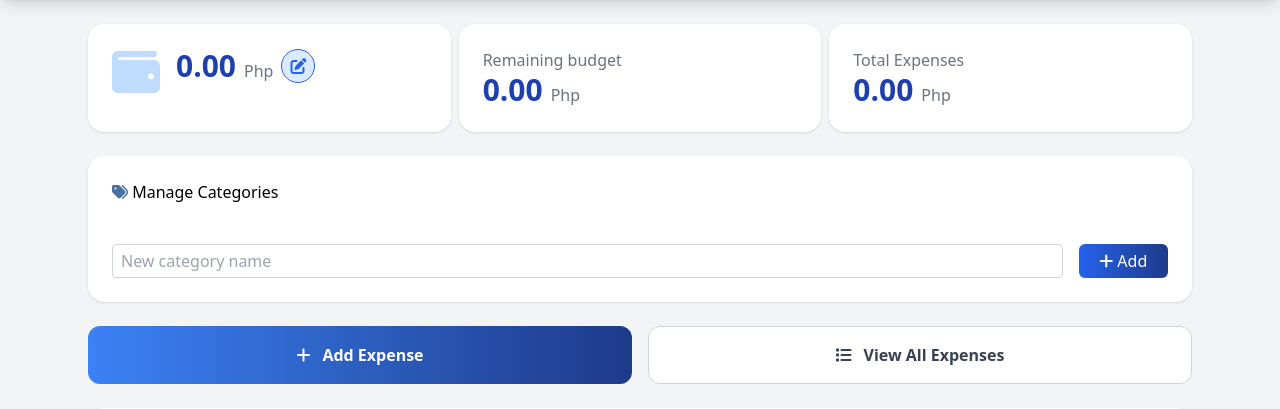
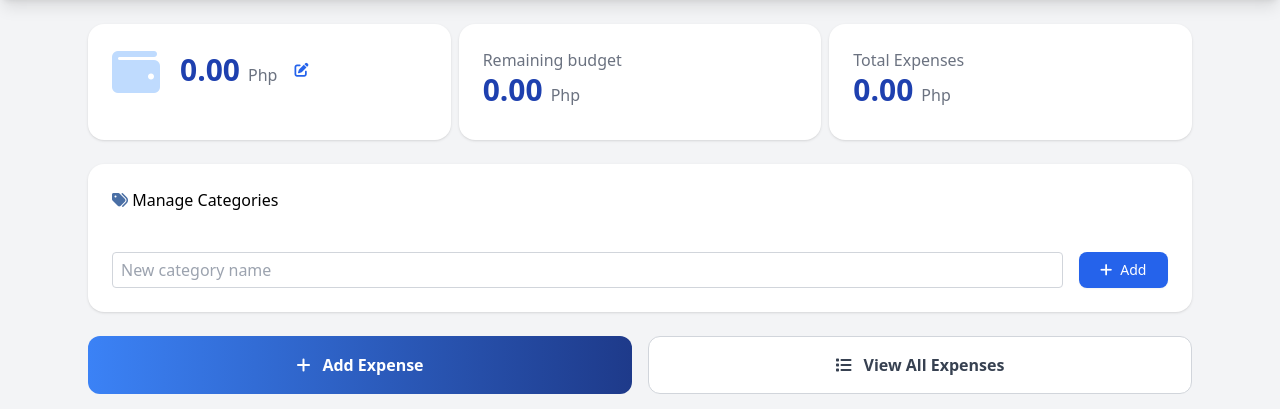
Before and after one commit to dennis102001/expense_app, a PHP site: page /dashboard in a window 1280 px wide. Shown: the part 80-489 px from the top of the page. Run offline with PHP 8.4, Linux system fonts and the light colour scheme; data that the repository does not hold is empty; some libraries are stand-ins or nearby versions.

Commit message:
feat(ui): improve button styles and loading states

```diff
--- a/app/views/Dashboard.php
+++ b/app/views/Dashboard.php
@@ -65,7 +65,7 @@
 
 <div class="max-w-6xl mx-auto p-6 space-y-6">
 
-    <div class="rounded-2xl  grid grid-cols-1 md:grid-cols-2 lg:grid-cols-3 gap-2">
+    <div class="rounded-2xl grid grid-cols-1 sm:grid-cols-2 md:grid-cols-3 auto-rows-[116px] gap-2">
 
         <div class="bg-white rounded-2xl shadow p-6 flex flex-row gap-4 relative overflow-hidden">
             <div class=" flex flex-col">
@@ -82,37 +82,67 @@
                 </div>
 
                 <!-- Display Mode -->
-                <div id="budget-display-mode" class="flex items-center justify-start gap-2 overflow-hidden">
+                <div id="budget-display-mode" class="flex items-center justify-start gap-2 overflow-hidden p-1">
                     <div class="flex items-baseline gap-2 overflow-hidden">
                         <h2 class="text-3xl font-bold text-blue-800 overflow-x-auto overflow-y-hidden">
                             <?= number_format($budget['amount'] ?? 0, 2) ?>
                         </h2>
                         <span class="text-gray-500">Php</span>
                     </div>
-                    <button onclick="toggleBudgetEdit()" class="text-blue-600 hover:text-blue-800">
-                        <i class="fas fa-edit bg-blue-100 rounded-full p-2 border border-blue-600"></i>
+                    <button
+                        onclick="toggleBudgetEdit()"
+                        class="flex h-8 w-8 shrink-0 items-center justify-center rounded-lg text-blue-600 transition hover:bg-blue-50 hover:text-blue-700 focus:outline-none focus:ring-2 focus:ring-blue-500 focus:ring-offset-2"
+                    >
+                        <i class="fa-solid fa-pen-to-square text-sm"></i>
                     </button>
                 </div>
 
                 <!-- Edit Mode -->
-                <div id="budget-edit-mode" class="hidden h-9 flex items-end">
-                    <form action="update_budget" method="POST">
+                <div id="budget-edit-mode" class="hidden flex items-end p-1">
+                    <form action="update_budget" method="POST" class="w-full">
                         <div class="flex gap-2 items-center">
+
+                            <input
+                                type="hidden"
+                                name="redirect"
+                                value="dashboard"
+                            >
+
+                            <input
+                                type="hidden"
+                                name="budget_id"
+                                class="w-full border p-2 rounded"
+                                value="<?= (int)$budget['id'] ?>"
+                                required
+                            >
+
                             <div class="relative flex-1">
-                                <input type="hidden" name="redirect" value="dashboard">
-                                <input type="hidden" name="budget_id" class="w-full border p-2 rounded" value="<?= (int)$budget['id'] ?>" required>
+                                <span class="pointer-events-none absolute left-3 top-1/2 -translate-y-1/2 text-sm text-gray-500">
+                                    ₱
+                                </span>
 
-                                <span class="absolute left-3 top-1/2 -translate-y-1/2 text-gray-500">₱</span>
-                                <input type="number" name="budget_amount"
+                                <input
+                                    type="number"
+                                    name="budget_amount"
                                     value="<?= (float)($budget['amount'] ?? 0) ?>"
                                     step="0.01"
-                                    class="w-full pl-8 pr-4 py-1 border border-blue-300 rounded-lg focus:ring-2 focus:ring-blue-500">
+                                    class="w-full rounded-lg border border-gray-300 bg-white py-1.5 pl-8 pr-3 text-sm text-gray-900 outline-none transition focus:border-blue-500 focus:ring-2 focus:ring-blue-500/20"
+                                >
                             </div>
-                            <button type="submit" class="bg-green-500 hover:bg-green-600 text-white px-3 py-1 rounded-lg">
+
+                            <button
+                                type="submit"
+                                class="flex h-9 w-9 shrink-0 items-center justify-center rounded-lg bg-green-500 text-white transition hover:bg-green-600 focus:outline-none focus:ring-2 focus:ring-green-500 focus:ring-offset-2 disabled:cursor-not-allowed disabled:opacity-60"
+                            >
                                 <i class="fas fa-check"></i>
                             </button>
-                            <button type="button" onclick="toggleBudgetEdit()" class="bg-gray-300 hover:bg-gray-400 text-gray-700 px-3 py-1 rounded-lg">
-                                <i class="fas fa-times"></i>
+
+                            <button
+                                type="button"
+                                onclick="toggleBudgetEdit()"
+                                class="flex h-9 w-9 shrink-0 items-center justify-center rounded-lg bg-gray-100 text-gray-600 transition hover:bg-gray-200 focus:outline-none focus:ring-2 focus:ring-gray-300 focus:ring-offset-2"
+                            >
+                                <i class="fa-solid fa-xmark"></i>
                             </button>
                         </div>
                     </form>
@@ -182,22 +212,52 @@
         </div>
 
         <form method="POST" action="add_category" id="category-add-form" class="add-category w-full flex gap-4">
-            <input type="text" name="category_name" placeholder="New category name" class="border rounded px-2 py-1 border-gray-300 w-full">
+            <input
+                type="text"
+                name="category_name"
+                placeholder="New category name"
+                class="border rounded px-2 py-1 border-gray-300 w-full"
+            >
 
-            <button type="submit" class="w-24 py-1 px-4 bg-gradient-to-r from-blue-600 to-blue-900 rounded-md text-white">
-                <i class="fas fa-plus"></i> Add
+            <button
+                type="submit"
+                data-loading-text="Adding..."
+                class="inline-flex w-24 items-center justify-center gap-2 rounded-lg bg-blue-600 px-4 py-2 text-sm font-medium text-white shadow-sm transition hover:bg-blue-700 focus:outline-none focus:ring-2 focus:ring-blue-500 focus:ring-offset-2 disabled:cursor-not-allowed disabled:opacity-60"
+            >
+                <i class="fas fa-plus"></i>
+                <span>Add</span>
             </button>
         </form>
 
         <form method="POST" action="update_category" id="category-update-form" class="add-category w-full flex gap-4 hidden">
-            <input type="hidden" name="category_id" id="category-id">
-            <input type="text" name="category_name" id="category-name" placeholder="New category name" class="border rounded px-2 py-1 border-gray-300 w-full">
+            <input
+                type="hidden"
+                name="category_id"
+                id="category-id"
+            >
 
-            <button type="submit" class="py-1 px-4 bg-gradient-to-r from-blue-600 to-blue-900 rounded-md text-white" onclick="addCategory()">
-                Save
+            <input
+                type="text"
+                name="category_name"
+                id="category-name"
+                placeholder="New category name"
+                class="border rounded px-2 py-1 border-gray-300 w-full"
+            >
+
+            <button
+                type="button"
+                onclick="closeCategoryUpdateForm()"
+                class="inline-flex w-24 items-center justify-center rounded-lg bg-gray-100 px-4 py-2 text-sm font-medium text-gray-700 transition hover:bg-gray-200 focus:outline-none focus:ring-2 focus:ring-gray-300"
+            >
+                Cancel
             </button>
-            <button type="button" onclick="closeCategoryUpdateForm()" class="px-4 py-1 rounded bg-gray-200 hover:bg-gray-300">
-                Cancel
+
+            <button
+                type="submit"
+                data-loading-text="Updating..."
+                class="inline-flex w-24 items-center justify-center gap-2 rounded-lg bg-blue-600 px-4 py-2 text-sm font-medium text-white shadow-sm transition hover:bg-blue-700 focus:outline-none focus:ring-2 focus:ring-blue-500 focus:ring-offset-2 disabled:cursor-not-allowed disabled:opacity-60"
+            >
+                Update
             </button>
         </form>
     </div>
@@ -475,7 +535,8 @@
 
                 <button
                     type="submit"
-                    class="w-1/2 rounded-lg bg-blue-600 px-4 py-2.5 text-sm font-medium text-white transition hover:bg-blue-700 focus:outline-none focus:ring-2 focus:ring-blue-500 focus:ring-offset-2"
+                    data-loading-text="Adding..."
+                    class="w-1/2 rounded-lg bg-blue-600 px-4 py-2.5 text-sm font-medium text-white transition hover:bg-blue-700 focus:outline-none focus:ring-2 focus:ring-blue-500 focus:ring-offset-2 disabled:cursor-not-allowed disabled:opacity-60"
                 >
                     Add Expense
                 </button>
@@ -649,7 +710,8 @@
 
                 <button
                     type="submit"
-                    class="w-1/2 rounded-lg bg-blue-600 px-4 py-2.5 text-sm font-medium text-white transition hover:bg-blue-700 focus:outline-none focus:ring-2 focus:ring-blue-500 focus:ring-offset-2"
+                    data-loading-text="Updating..."
+                    class="w-1/2 rounded-lg bg-blue-600 px-4 py-2.5 text-sm font-medium text-white transition hover:bg-blue-700 focus:outline-none focus:ring-2 focus:ring-blue-500 focus:ring-offset-2 disabled:cursor-not-allowed disabled:opacity-60"
                 >
                     Update
                 </button>
@@ -691,10 +753,19 @@
                 <input type="hidden" name="redirect" value="dashboard">
 
                 <div class="flex gap-3">
-                    <button type="button" onclick="closeModal('delete-expense-modal')" class="w-1/2 rounded-lg bg-gray-100 px-4 py-2.5 text-sm font-medium text-gray-700 transition hover:bg-gray-200 focus:outline-none focus:ring-2 focus:ring-gray-300">
+                    <button
+                        type="button"
+                        onclick="closeModal('delete-expense-modal')"
+                        class="w-1/2 rounded-lg bg-gray-100 px-4 py-2.5 text-sm font-medium text-gray-700 transition hover:bg-gray-200 focus:outline-none focus:ring-2 focus:ring-gray-300"
+                    >
                         Cancel
                     </button>
-                    <button type="submit" class="w-1/2 rounded-lg bg-red-600 px-4 py-2.5 text-sm font-medium text-white transition hover:bg-red-700 focus:outline-none focus:ring-2 focus:ring-red-500 focus:ring-offset-2">
+
+                    <button
+                        type="submit"
+                        data-loading-text="Deleting..."
+                        class="w-1/2 rounded-lg bg-red-600 px-4 py-2.5 text-sm font-medium text-white transition hover:bg-red-700 focus:outline-none focus:ring-2 focus:ring-red-500 focus:ring-offset-2 disabled:cursor-not-allowed disabled:opacity-60"
+                    >
                         Delete
                     </button>
                 </div>
@@ -734,10 +805,19 @@
 
                 <!-- Actions -->
                 <div class="flex gap-3">
-                    <button type="button" onclick="closeModal('delete-category-modal')" class="w-1/2 rounded-lg bg-gray-100 px-4 py-2.5 text-sm font-medium text-gray-700 transition hover:bg-gray-200 focus:outline-none focus:ring-2 focus:ring-gray-300">
+                    <button
+                        type="button"
+                        onclick="closeModal('delete-category-modal')"
+                        class="w-1/2 rounded-lg bg-gray-100 px-4 py-2.5 text-sm font-medium text-gray-700 transition hover:bg-gray-200 focus:outline-none focus:ring-2 focus:ring-gray-300"
+                    >
                         Cancel
                     </button>
-                    <button type="submit" class="w-1/2 rounded-lg bg-red-600 px-4 py-2.5 text-sm font-medium text-white transition hover:bg-red-700 focus:outline-none focus:ring-2 focus:ring-red-500 focus:ring-offset-2">
+
+                    <button
+                        type="submit"
+                        data-loading-text="Deleting..."
+                        class="w-1/2 rounded-lg bg-red-600 px-4 py-2.5 text-sm font-medium text-white transition hover:bg-red-700 focus:outline-none focus:ring-2 focus:ring-red-500 focus:ring-offset-2 disabled:cursor-not-allowed disabled:opacity-60"
+                    >
                         Delete
                     </button>
                 </div>
@@ -779,7 +859,8 @@
             <form action="logout" method="POST" class="w-1/2 ">
                 <button
                     type="submit"
-                    class="w-full rounded-lg bg-red-600 px-4 py-2.5 text-sm font-medium text-white transition hover:bg-red-700 focus:outline-none focus:ring-2 focus:ring-red-500 focus:ring-offset-2"
+                    data-loading-text="Logging out..."
+                    class="w-full rounded-lg bg-red-600 px-4 py-2.5 text-sm font-medium text-white transition hover:bg-red-700 focus:outline-none focus:ring-2 focus:ring-red-500 focus:ring-offset-2 disabled:cursor-not-allowed disabled:opacity-60"
                 >
                     Logout
                 </button>
--- a/app/views/ForgotPassword.php
+++ b/app/views/ForgotPassword.php
@@ -83,7 +83,9 @@
         </div>
 
         <button
-            class="w-full py-4 rounded-xl text-lg font-semibold text-white bg-gradient-to-r from-blue-500 to-blue-900 hover:shadow-lg transition flex items-center justify-center gap-2"
+            type="submit"
+            data-loading-text="Sending..."
+            class="w-full py-4 rounded-xl text-lg font-semibold text-white bg-gradient-to-r from-blue-500 to-blue-900 hover:shadow-lg transition flex items-center justify-center gap-2 disabled:cursor-not-allowed disabled:opacity-60"
         >
             <i class="fas fa-paper-plane"></i>
             Send reset link
--- a/app/views/Login.php
+++ b/app/views/Login.php
@@ -140,8 +140,10 @@
 
                 <button
                     type="submit"
-                    class="w-full py-4 rounded-xl text-lg font-semibold text-white bg-gradient-to-r from-blue-500 to-blue-900 hover:shadow-lg transition">
-                    Sign In
+                    data-loading-text="Logging in..."
+                    class="w-full py-4 rounded-xl text-lg font-semibold text-white bg-gradient-to-r from-blue-500 to-blue-900 hover:shadow-lg transition disabled:cursor-not-allowed disabled:opacity-60"
+                >
+                    Login
                 </button>
 
                 <p class="text-center text-gray-500">
--- a/app/views/ResetPassword.php
+++ b/app/views/ResetPassword.php
@@ -91,8 +91,10 @@
             <p class="text-sm text-red-500 ml-2 h-5"><?= $validation_errors['password_confirmation'] ?? '' ?></p>
         </div>
 
-        <button type="submit"
-            class="w-full py-4 rounded-xl text-lg font-semibold text-white bg-gradient-to-r from-blue-500 to-blue-900 hover:shadow-lg transition mb-7"
+        <button
+            type="submit"
+            data-loading-text="Updating..."
+            class="w-full py-4 rounded-xl text-lg font-semibold text-white bg-gradient-to-r from-blue-500 to-blue-900 hover:shadow-lg transition mb-7 disabled:cursor-not-allowed disabled:opacity-60"
         >
             <i class="fas fa-paper-plane"></i>
             Reset Password
```
Also changed, not shown: app/views/AllExpenses.php (+15 -4 lines), app/views/Signup.php (+6 -2 lines), app/views/VerifyEmail.php (+5 -2 lines), public/js/app.js.
